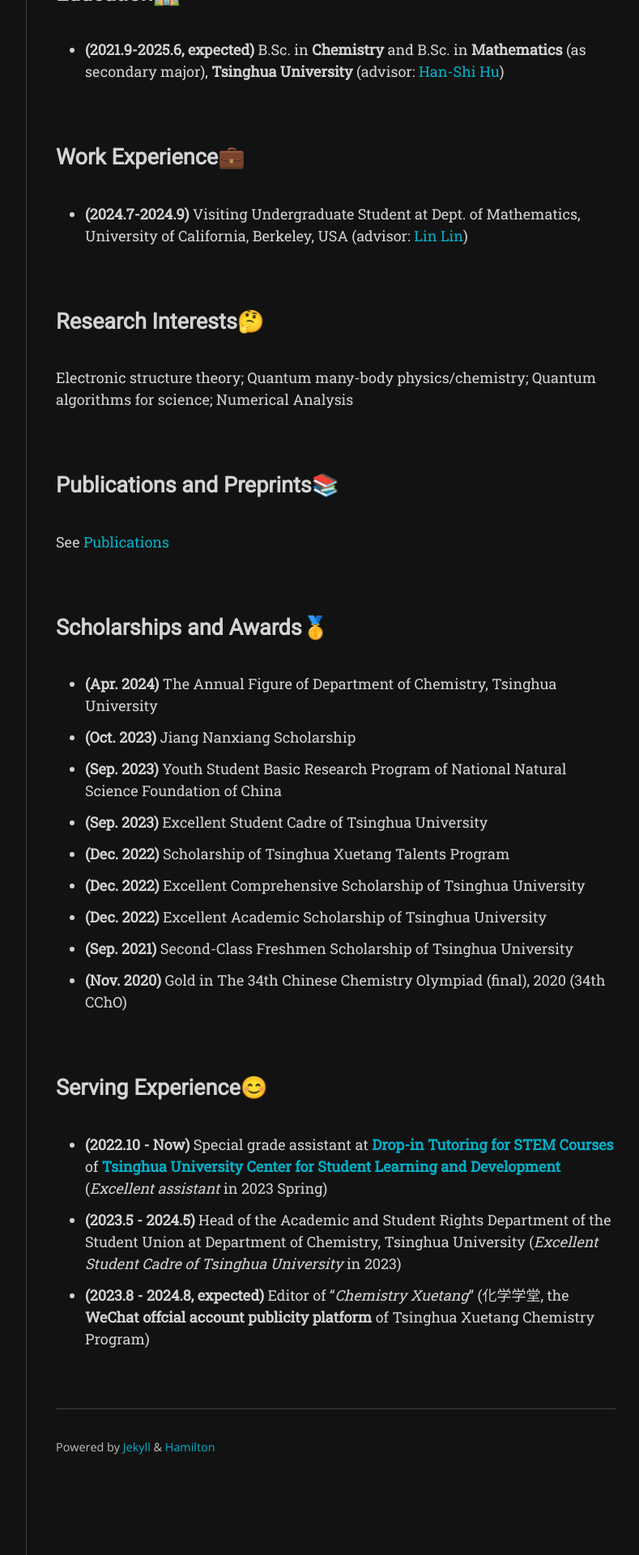
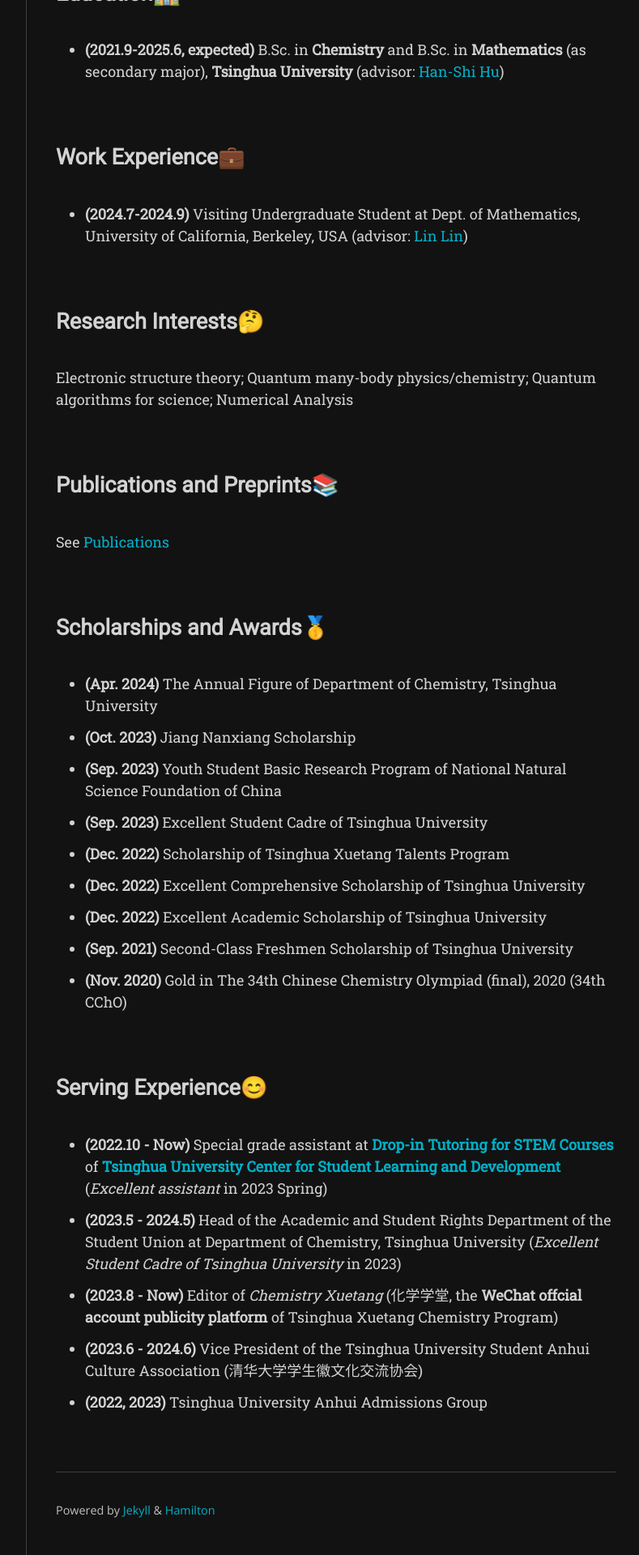
Before and after one commit to haoen2021/haoen2021.github.io, a Jekyll site: the page built from about.md, in a window 1280 px wide. Shown: the part 1095-3015 px from the top of the page at 81% size, without its empty margins (357-1146 px from the left). Built offline with Jekyll 4.4.1, drawn with Linux system fonts in a browser that asks for light colours; nearby versions of some CDN libraries; some web fonts are replaced.

Commit message:
Update about.md

```diff
--- a/about.md
+++ b/about.md
@@ -55,4 +55,6 @@
 
 + **(2022.10 - Now)** Special grade assistant at [**Drop-in Tutoring for STEM Courses**](https://learning.tsinghua.edu.cn/info/1077/1260.htm) of [**Tsinghua University Center for Student Learning and Development**](https://learning.tsinghua.edu.cn/info/1159/1389.htm) (*Excellent assistant* in 2023 Spring)
 + **(2023.5 - 2024.5\)** Head of the Academic and Student Rights Department of the Student Union at Department of Chemistry, Tsinghua University (*Excellent Student Cadre of Tsinghua University* in 2023)
-+ **(2023.8 - 2024.8, expected)** Editor of “*Chemistry Xuetang*” (化学学堂, the **WeChat offcial account publicity platform** of Tsinghua Xuetang Chemistry Program)
++ **(2023.8 - Now)** Editor of *Chemistry Xuetang* (化学学堂, the **WeChat offcial account publicity platform** of Tsinghua Xuetang Chemistry Program)
++ **(2023.6 - 2024.6)** Vice President of the Tsinghua University Student Anhui Culture Association (清华大学学生徽文化交流协会)
++ **(2022, 2023)** Tsinghua University Anhui Admissions Group
```
